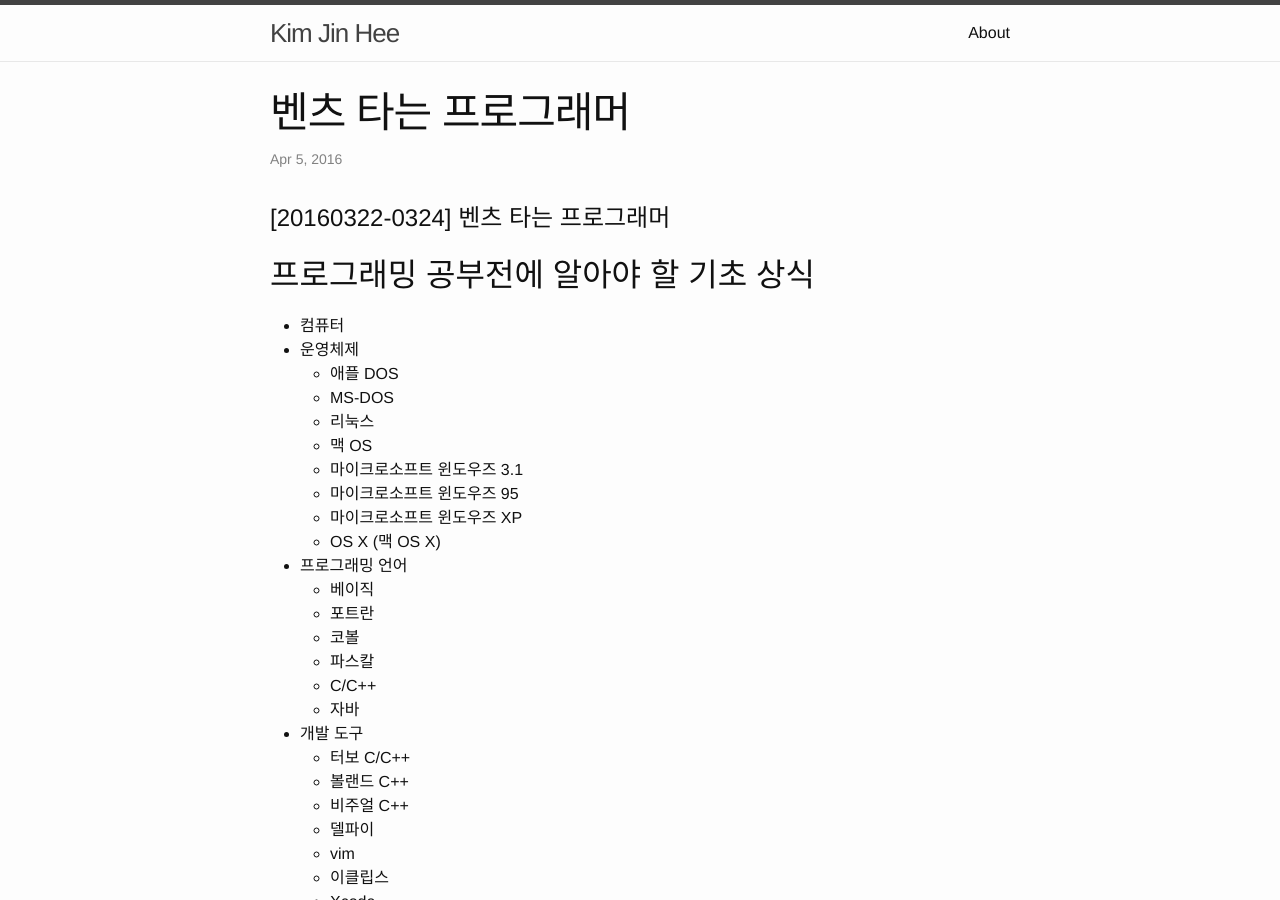
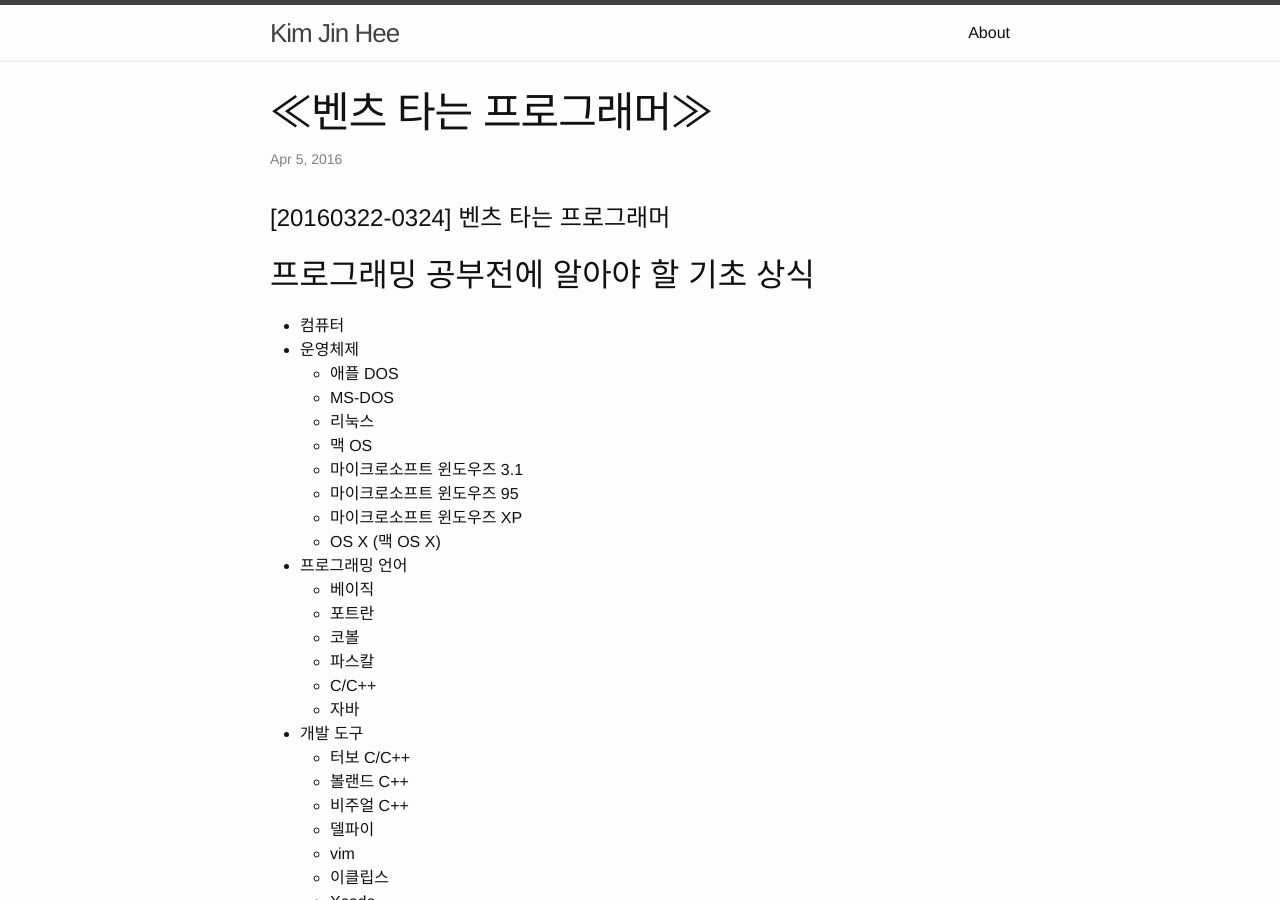
Before and after one commit to ziinee/ziinee.github.io, a Jekyll site: the page built from _posts/2016-04-05-벤츠타는 프로그래머.markdown, in a window 1280 px wide and 900 px high. Built offline with Jekyll 4.4.1, drawn with Linux system fonts in a browser that asks for light colours.

```diff
--- a/_posts/2016-04-05-벤츠타는 프로그래머.markdown
+++ b/_posts/2016-04-05-벤츠타는 프로그래머.markdown
@@ -1,6 +1,6 @@
 ---
 layout: post
-title: 벤츠 타는 프로그래머
+title: ≪벤츠 타는 프로그래머≫
 date: 2016-04-05 11:46 +0900
 category: book
 tags: 벤츠타는-프로그래머 프로그래밍을-위한-조언
```
